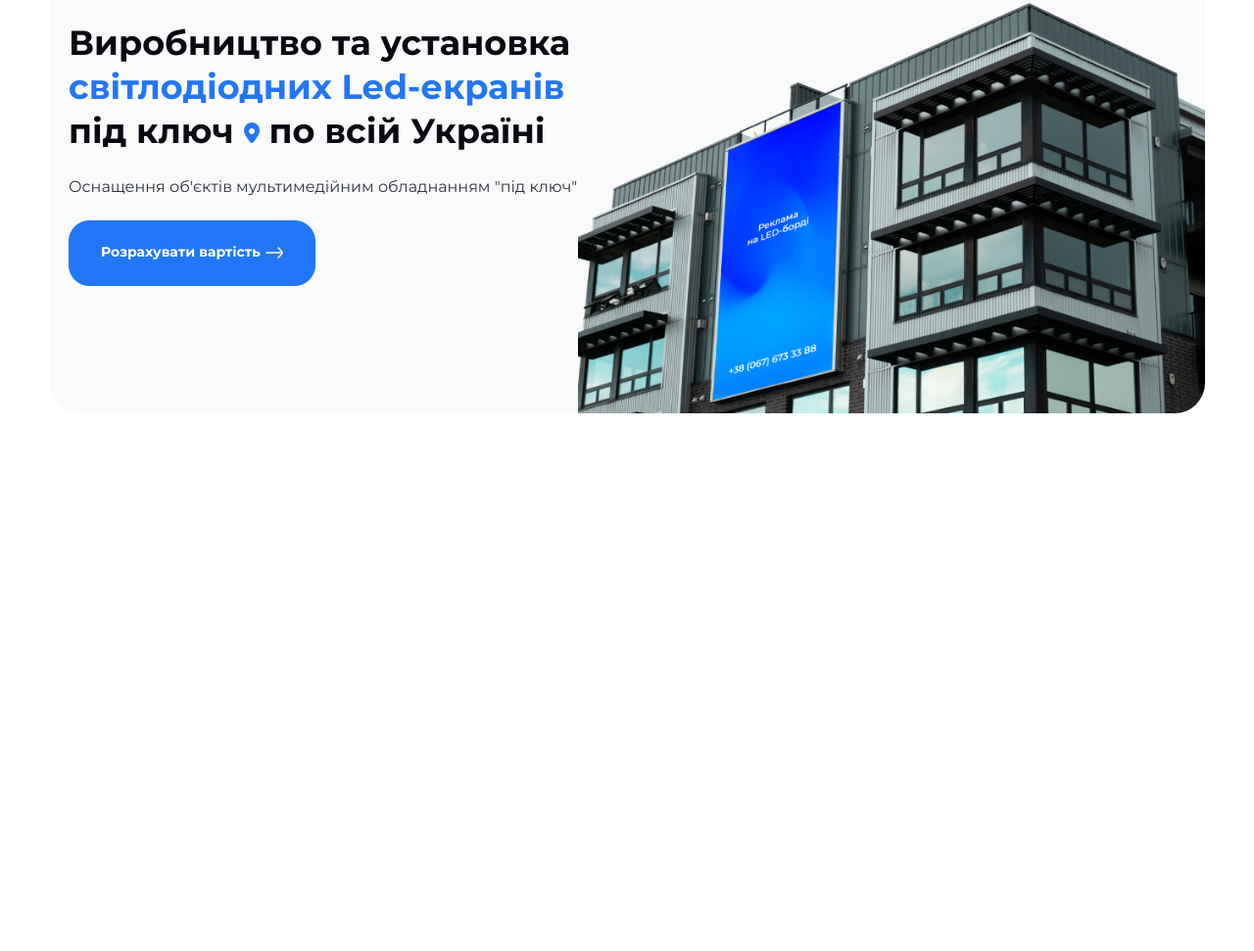
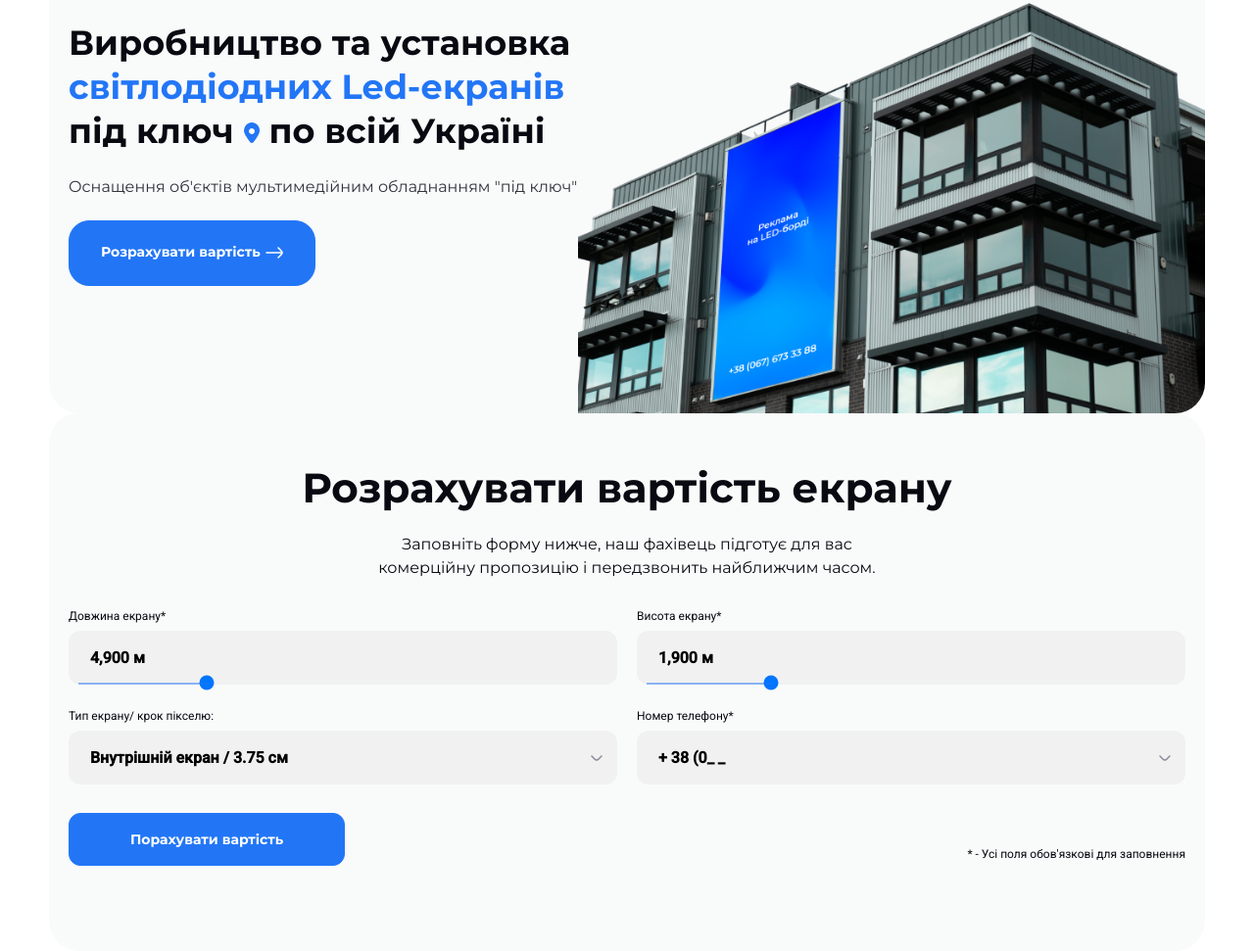
Before and after one commit to RomanBezuhlyi/LedSims, a website with bundled scripts: page src/html/index.html in a window 1280 px wide. Shown: the part 211-1182 px from the top of the page at 98% size. Before the commit the page ends 800 px from the top, so only its background shows below. Built offline with nearby package versions, Linux system fonts and the light colour scheme; files whose address does not match are found by name.

Commit message:
added calculate form

```diff
--- /dev/null
+++ b/src/html/blocks/calculate-form.html
@@ -0,0 +1,103 @@
+<section class="calculate-wrap" id="calculate">
+  <div class="container">
+    <div class="calculate">
+      <h2>Розрахувати вартість екрану</h2>
+      <p>
+        Заповніть форму нижче, наш фахівець підготує для вас комерційну
+        пропозицію і передзвонить найближчим часом.
+      </p>
+
+      <div class="calculate__content">
+        <div class="calculate__left">
+          <div class="calculate__left-form">
+            <label class="label" for="inputValue">Довжина екрану*</label>
+            <input
+              class="input"
+              type="text"
+              id="inputValue"
+              value="4,900 м"
+              readonly
+            />
+            <div class="range-wrapper">
+              <input
+                class="range"
+                type="range"
+                id="slider"
+                min="0"
+                max="20000"
+                step="100"
+                value="4900"
+              />
+              <div class="range-line"></div>
+            </div>
+          </div>
+          <div class="calculate__left-form">
+            <label class="label" for="inputDrop"
+              >Тип екрану/ крок пікселю:</label
+            >
+            <div class="input-wrap">
+              <input
+                class="input"
+                style="cursor: pointer"
+                type="text"
+                id="inputDrop"
+                value="Внутрішній екран / 3.75 см"
+                readonly
+              />
+              <img src="./img/chev-down.svg" alt="" id="dropdownIcon" />
+              <ul class="input-dropdown" id="dropdownList">
+                <li class="input-dropdown__item">Зовнішній екран / 3.75 см</li>
+                <li class="input-dropdown__item">Внутрішній екран / 3.75 см</li>
+              </ul>
+            </div>
+          </div>
+        </div>
+        <div class="calculate__right">
+          <div class="calculate__right-form">
+            <label class="label" for="inputValue2">Висота екрану*</label>
+            <input
+              class="input"
+              type="text"
+              id="inputValue2"
+              value="1,900 м"
+              readonly
+            />
+            <div class="range-wrapper">
+              <input
+                class="range"
+                type="range"
+                id="slider2"
+                min="0"
+                max="8000"
+                step="100"
+                value="1900"
+              />
+              <div class="range-line2"></div>
+            </div>
+          </div>
+          <div class="calculate__right-form">
+            <label class="label" for="inputDrop2">Номер телефону*</label>
+            <div class="input-wrap">
+              <input
+                class="input"
+                style="cursor: pointer"
+                type="text"
+                id="inputDrop2"
+                value="+ 38 (0_ _"
+              />
+              <img src="./img/chev-down.svg" alt="" id="dropdownIcon2" />
+              <ul class="input-dropdown" id="dropdownList2">
+                <li class="input-dropdown__item2">+48_ _</li>
+                <li class="input-dropdown__item2">+ 38 (0_ _</li>
+              </ul>
+            </div>
+          </div>
+        </div>
+      </div>
+      <div class="calculate__submit">
+        <button class="primary" type="submit">Порахувати вартість</button>
+        <span>* - Усі поля обов'язкові для заповнення</span>
+      </div>
+    </div>
+  </div>
+</section>
--- a/src/html/index.html
+++ b/src/html/index.html
@@ -7,13 +7,15 @@
       name="viewport"
       content="width=device-width, initial-scale=1, maximum-scale=1, user-scalable=no"
     />
-    <link rel="icon" href="../img/favicon.ico" type="image/x-icon" />
+    <link rel="icon" href="./img/favicon.ico" type="image/x-icon" />
     <title>LED SIMS LVIV</title>
     <link rel="stylesheet" href="./css/main.css" />
   </head>
   <body>
     @@include('blocks/header.html')
-    <main>@@include('blocks/hero.html')</main>
+    <main>
+      @@include('blocks/hero.html') @@include('blocks/calculate-form.html')
+    </main>
     @@include('blocks/footer.html')
     <script src="./js/index.bundle.js"></script>
   </body>
--- a/src/js/index.js
+++ b/src/js/index.js
@@ -1 +1,2 @@
 import "./modules/menu.js";
+import "./modules/calculate.js";
--- /dev/null
+++ b/src/js/modules/calculate.js
@@ -0,0 +1,165 @@
+document.addEventListener("DOMContentLoaded", function () {
+  // Отримуємо елементи DOM
+  const slider = document.getElementById("slider");
+  const inputValue = document.getElementById("inputValue");
+  const rangeLine = document.querySelector(".range-line");
+
+  // Функція для форматування значення в бажаний формат
+  function formatValue(value) {
+    return value.replace(/\B(?=(\d{3})+(?!\d))/g, ",") + " m";
+  }
+
+  // Оновлення лінії при завантаженні сторінки
+  updateLine();
+
+  // Додаємо обробник подій для зміни значення бігунка
+  slider.addEventListener("input", function () {
+    // Оновлюємо значення в інпуті з використанням форматування
+    inputValue.value = formatValue(slider.value);
+
+    // Оновлюємо лінію
+    updateLine();
+  });
+
+  // Додаємо обробник подій для зміни значення інпуту
+  inputValue.addEventListener("input", function () {
+    // Оновлюємо значення на бігунку, видаляючи кому та " m"
+    var numericValue = inputValue.value.replace(/,/g, "").replace(" м", "");
+
+    // Перевіряємо, чи значення є числом та в межах допустимого діапазону
+    if (!isNaN(numericValue) && numericValue >= 0 && numericValue <= 20000) {
+      slider.value = numericValue;
+    } else {
+      // Якщо введено неправильне значення, встановлюємо значення бігунка на максимальне
+      slider.value = 20000;
+    }
+
+    // Оновлюємо значення в інпуті з використанням форматування
+    inputValue.value = formatValue(slider.value);
+
+    // Оновлюємо лінію
+    updateLine();
+  });
+
+  // Функція для оновлення лінії
+  function updateLine() {
+    const percentage = (slider.value / slider.max) * 97;
+    rangeLine.style.width = percentage + "%";
+  }
+});
+
+document.addEventListener("DOMContentLoaded", function () {
+  const inputDrop = document.getElementById("inputDrop");
+  const dropdownIcon = document.getElementById("dropdownIcon");
+  const dropdownList = document.getElementById("dropdownList");
+
+  // Toggle dropdown visibility
+  inputDrop.addEventListener("click", function () {
+    dropdownList.style.display =
+      dropdownList.style.display === "flex" ? "none" : "flex";
+    dropdownIcon.style.transform =
+      dropdownList.style.display === "flex" ? "rotate(180deg)" : "rotate(0deg)";
+  });
+
+  // Handle item selection
+  dropdownList.addEventListener("click", function (e) {
+    if (e.target.classList.contains("input-dropdown__item")) {
+      inputDrop.value = e.target.textContent;
+      dropdownList.style.display = "none";
+      dropdownIcon.style.transform = "rotate(0deg)";
+    }
+  });
+
+  // Close dropdown when clicking outside
+  document.addEventListener("click", function (e) {
+    if (!inputDrop.contains(e.target) && !dropdownList.contains(e.target)) {
+      dropdownList.style.display = "none";
+      dropdownIcon.style.transform = "rotate(0deg)";
+    }
+  });
+});
+
+// ==========================
+
+document.addEventListener("DOMContentLoaded", function () {
+  // Отримуємо елементи DOM
+  const slider2 = document.getElementById("slider2");
+  const inputValue2 = document.getElementById("inputValue2");
+  const rangeLine2 = document.querySelector(".range-line2");
+
+  // Функція для форматування значення в бажаний формат
+  function formatValue(value) {
+    return value.replace(/\B(?=(\d{3})+(?!\d))/g, ",") + " m";
+  }
+
+  // Оновлення лінії при завантаженні сторінки
+  updateLine();
+
+  // Додаємо обробник подій для зміни значення бігунка
+  slider2.addEventListener("input", function () {
+    // Оновлюємо значення в інпуті з використанням форматування
+    inputValue2.value = formatValue(slider2.value);
+
+    // Оновлюємо лінію
+    updateLine();
+  });
+
+  // Додаємо обробник подій для зміни значення інпуту
+  inputValue2.addEventListener("input", function () {
+    // Оновлюємо значення на бігунку, видаляючи кому та " m"
+    var numericValue2 = inputValue2.value.replace(/,/g, "").replace(" м", "");
+
+    // Перевіряємо, чи значення є числом та в межах допустимого діапазону
+    if (!isNaN(numericValue2) && numericValue2 >= 0 && numericValue2 <= 8000) {
+      slider2.value = numericValue2;
+    } else {
+      // Якщо введено неправильне значення, встановлюємо значення бігунка на максимальне
+      slider2.value = 8000;
+    }
+
+    // Оновлюємо значення в інпуті з використанням форматування
+    inputValue2.value = formatValue(slider2.value);
+
+    // Оновлюємо лінію
+    updateLine();
+  });
+
+  // Функція для оновлення лінії
+  function updateLine() {
+    const percentage2 = (slider2.value / slider2.max) * 97;
+    rangeLine2.style.width = percentage2 + "%";
+  }
+});
+
+document.addEventListener("DOMContentLoaded", function () {
+  const inputDrop2 = document.getElementById("inputDrop2");
+  const dropdownIcon2 = document.getElementById("dropdownIcon2");
+  const dropdownList2 = document.getElementById("dropdownList2");
+
+  // Toggle dropdown visibility
+  inputDrop2.addEventListener("click", function () {
+    dropdownList2.style.display =
+      dropdownList2.style.display === "flex" ? "none" : "flex";
+    dropdownIcon2.style.transform =
+      dropdownList2.style.display === "flex"
+        ? "rotate(180deg)"
+        : "rotate(0deg)";
+  });
+
+  // Handle item selection
+  dropdownList2.addEventListener("click", function (e) {
+    if (e.target.classList.contains("input-dropdown__item2")) {
+      inputDrop2.value = e.target.textContent;
+      dropdownList2.style.display = "none";
+      dropdownIcon2.style.transform = "rotate(0deg)";
+    }
+  });
+
+  // Close dropdown when clicking outside
+  document.addEventListener("click", function (e) {
+    if (!inputDrop2.contains(e.target) && !dropdownList2.contains(e.target)) {
+      dropdownList2.style.display = "none";
+      dropdownIcon2.style.transform = "rotate(0deg)";
+    }
+  });
+});
--- /dev/null
+++ b/src/scss/blocks/_calculate-form.scss
@@ -0,0 +1,177 @@
+.calculate-wrap {
+  margin: 0 50px;
+  border-radius: 31px;
+  background: $bg;
+  padding: 64px 0 87px 0;
+  @media (max-width: 1200px) {
+    margin: 0 10px;
+  }
+  @media (max-width: 991px) {
+    padding: 35px 0;
+  }
+}
+.calculate {
+  h2 {
+    text-align: center;
+    margin-bottom: 34px;
+    @media (max-width: 991px) {
+      margin-bottom: 15px;
+    }
+  }
+  p {
+    margin: auto;
+    width: 508px;
+    text-align: center;
+    font-size: 16px;
+    line-height: 24px;
+    margin-bottom: 25px;
+    @media (max-width: 991px) {
+      width: 100%;
+      font-size: 14px;
+      line-height: 20px;
+      margin-bottom: 9px;
+    }
+  }
+
+  &__content {
+    @include flex(row, center, center);
+    gap: 20px;
+    @media (max-width: 768px) {
+      flex-direction: column;
+    }
+  }
+
+  &__left,
+  &__right {
+    width: 50%;
+    @media (max-width: 768px) {
+      width: 100%;
+    }
+  }
+  &__left-form,
+  &__right-form {
+    @include flex(column, flex-start, flex-start);
+    .label {
+      display: block;
+      color: $text;
+      font-family: $font-secondary;
+      font-size: 12px;
+      line-height: 24px;
+      margin-bottom: 3px;
+      @media (max-width: 768px) {
+        margin-bottom: 0;
+      }
+    }
+
+    .input-wrap {
+      position: relative;
+      width: 100%;
+      img {
+        position: absolute;
+        right: 15px;
+        top: 50%;
+        transform: translateY(-50%);
+        @include transition;
+        z-index: 4;
+        pointer-events: none;
+      }
+    }
+
+    .input {
+      position: relative;
+      color: #000;
+      font-family: $font-secondary;
+      font-size: 16px;
+      font-weight: 600;
+      line-height: 24px;
+      width: 100%;
+      padding: 16px 22px 15px 22px;
+      border-radius: 12px;
+      background: $inputBg;
+      @media (max-width: 768px) {
+        font-size: 15px;
+      }
+    }
+    .input-dropdown {
+      position: absolute;
+      top: 40px;
+      z-index: 10;
+      @include flex(column, flex-start, flex-start);
+      display: none;
+      width: 100%;
+      color: #000;
+      font-family: $font-secondary;
+      font-size: 16px;
+      font-weight: 600;
+      line-height: 24px;
+      width: 100%;
+      padding: 16px 0 15px 0;
+      border-radius: 0 0 12px 12px;
+      background: $inputBg;
+      box-shadow: 0 5px 5px -5px rgba(0, 0, 0, 0.3);
+      @include transition;
+      @media (max-width: 768px) {
+        font-size: 15px;
+      }
+      &__item,
+      &__item2 {
+        width: 100%;
+        font-weight: 500;
+        padding: 5px 22px 5px 22px;
+        cursor: pointer;
+        @include transition;
+      }
+      &__item:hover,
+      &__item2:hover {
+        color: $accent;
+        background-color: rgba($color: $grey, $alpha: 0.2);
+      }
+    }
+
+    .range-wrapper {
+      width: 100%;
+      position: relative;
+      top: -10px;
+      z-index: 3;
+    }
+
+    .range-line,
+    .range-line2 {
+      position: absolute;
+      left: 50%;
+      bottom: 50%;
+      transform: translateY(-50%);
+      left: 10px;
+      height: 1px;
+      background-color: $accent;
+      width: 0;
+    }
+    .range {
+      width: 100%;
+      cursor: pointer;
+    }
+  }
+
+  &__submit {
+    margin-top: 29px;
+    @include flex(row, space-between, flex-end);
+    @media (max-width: 768px) {
+      margin-top: 7px;
+      flex-direction: column-reverse;
+      gap: 30px;
+    }
+    button {
+      padding: 16px 62px 15px 62px;
+      border-radius: 12px;
+      @media (max-width: 768px) {
+        margin: auto;
+        padding: 16px 53px 15px 53px;
+      }
+    }
+    span {
+      font-family: $font-secondary;
+      font-size: 12px;
+      line-height: 24px;
+    }
+  }
+}
```
Also changed, not shown: build/css/main.css, build/img/chev-down.svg (added), build/index.html, build/js/index.bundle.js, src/img/chev-down.svg (added).
